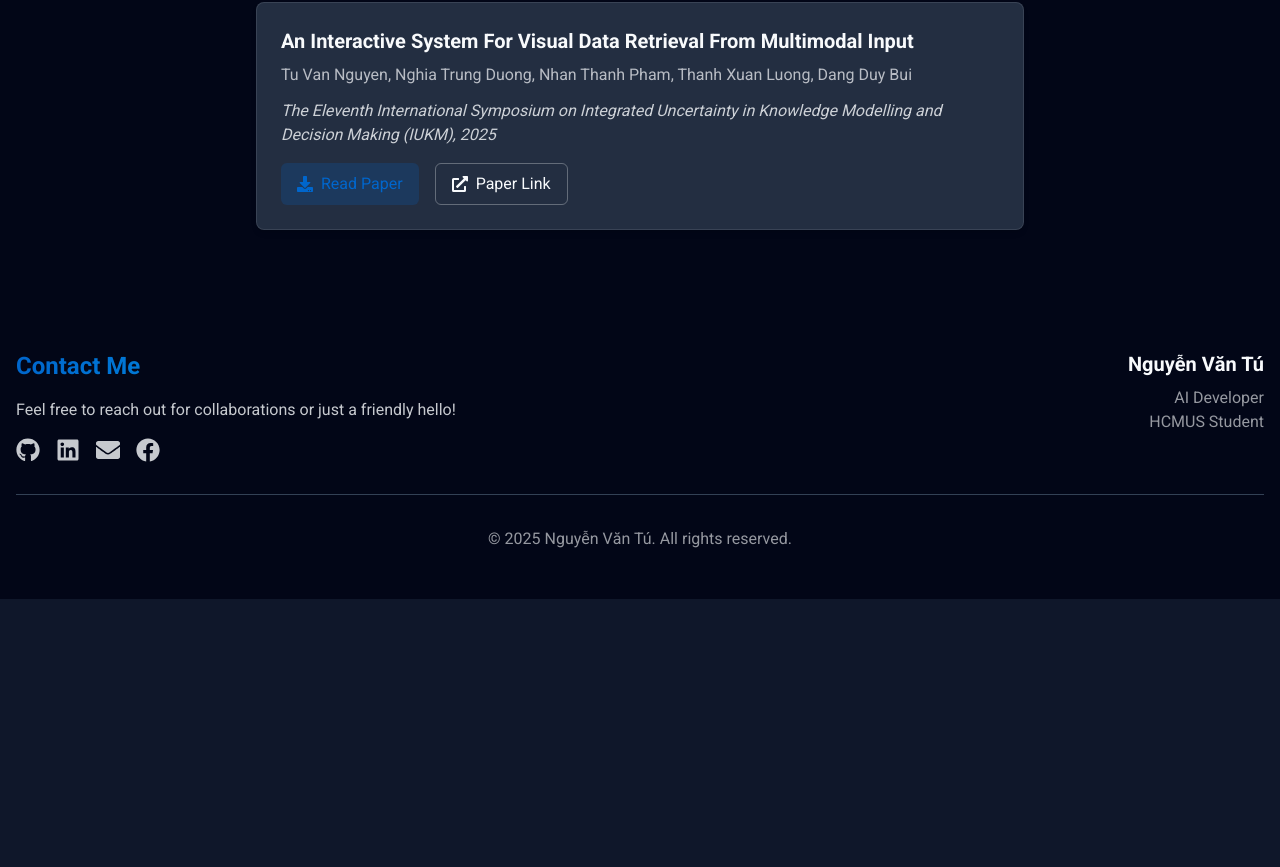
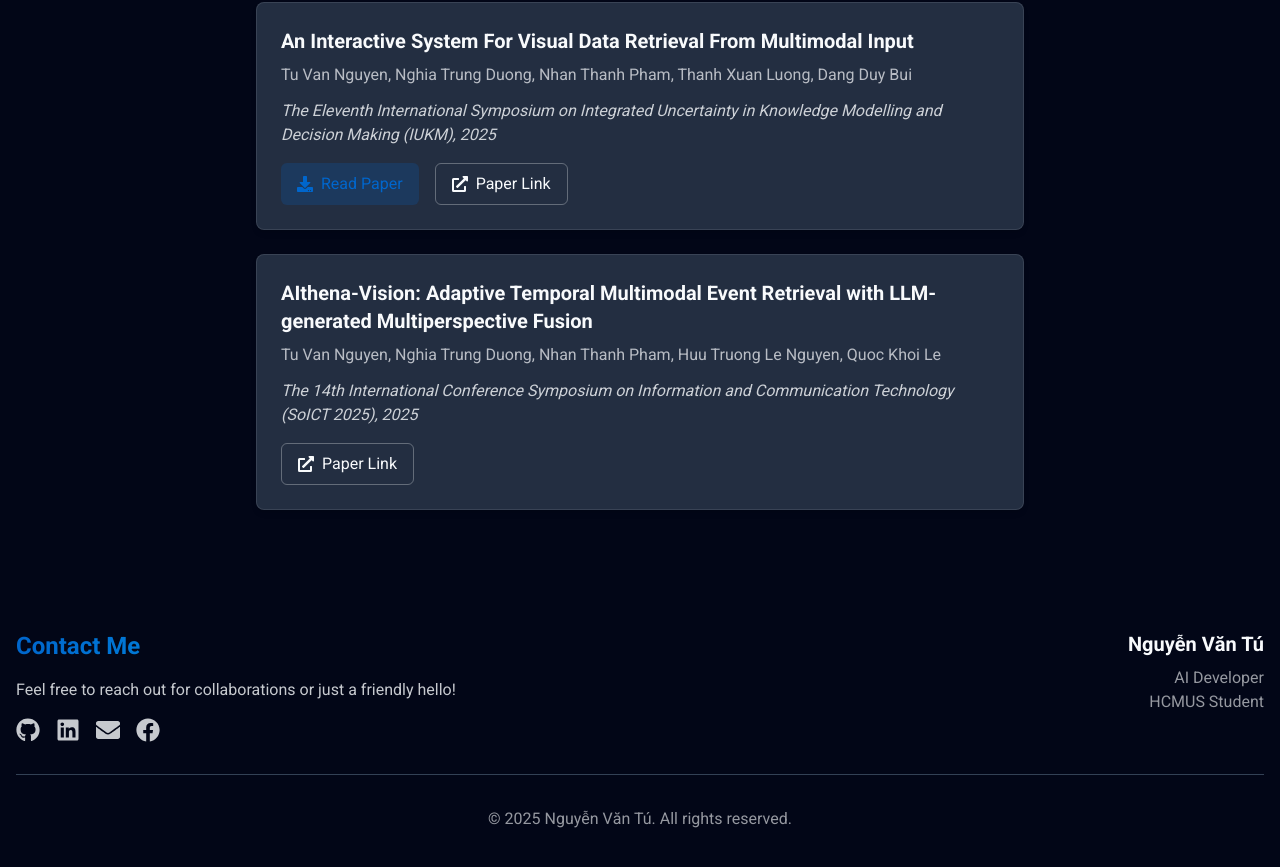
Before and after one commit to Tuprott991/Portfolio, a React (Vite) app: page / in a window 1280 px wide. Shown: the part 7232-8099 px from the top of the page. Before the commit the page ends 7831 px from the top, so only its background shows below. Built offline with nearby package versions, Linux system fonts and the light colour scheme; the HTML template or start-up script is replaced by a standard one.

Commit message:
new publication SOICT 2025

```diff
--- a/src/components/Publication.jsx
+++ b/src/components/Publication.jsx
@@ -54,6 +54,14 @@ const Publication = () => {
       paperPdf: "https://link.springer.com/chapter/10.1007/978-981-96-4606-7_29",
       paperLink: "https://link.springer.com/chapter/10.1007/978-981-96-4606-7_29"
     },
+    {
+      title: "AIthena-Vision: Adaptive Temporal Multimodal Event Retrieval with LLM-generated Multiperspective Fusion",
+      authors: ["Tu Van Nguyen", "Nghia Trung Duong", "Nhan Thanh Pham", "Huu Truong Le Nguyen", "Quoc Khoi Le"],
+      conference: "The 14th International Conference Symposium on Information and Communication Technology (SoICT 2025)",
+      year: "2025",
+      paperPdf: "",
+      paperLink: "https://soict.hcmus.edu.vn/2025/proceedings/"
+    },
     // Add more publications as needed
   ];
 
```
